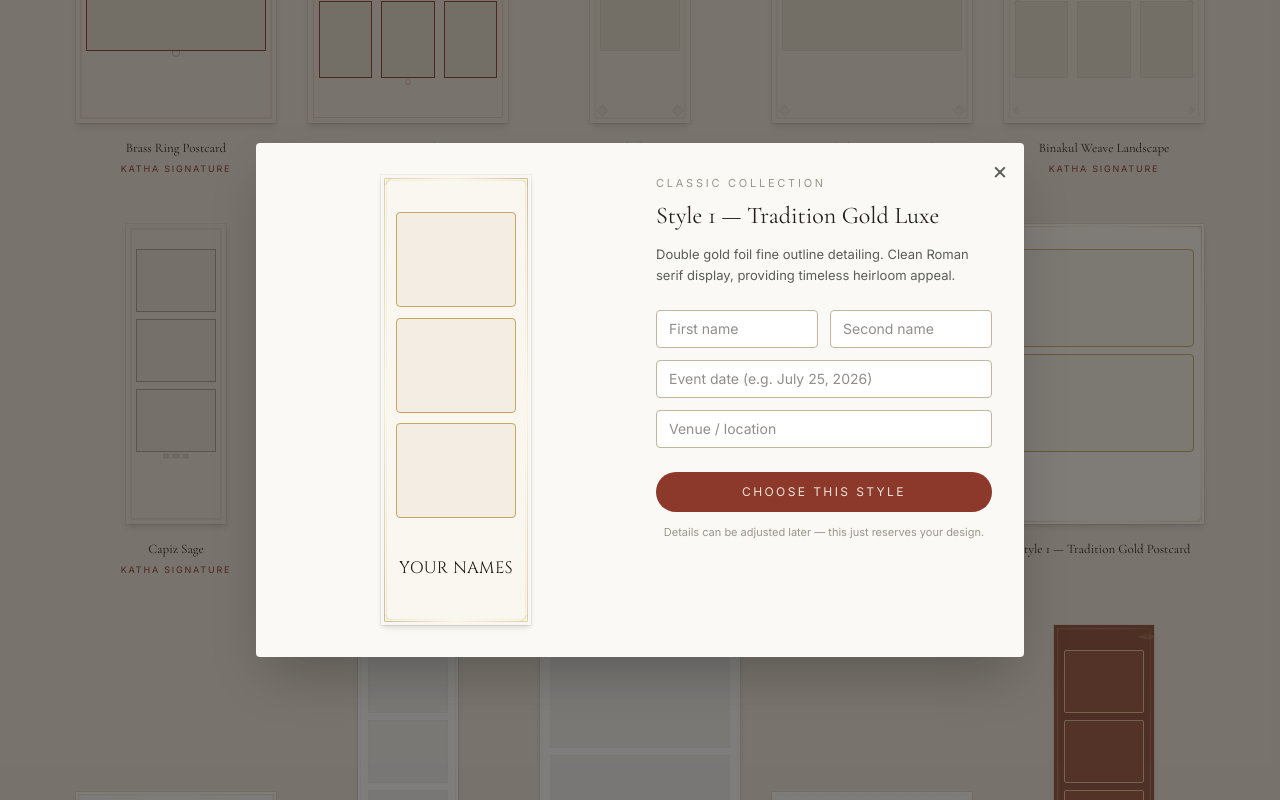
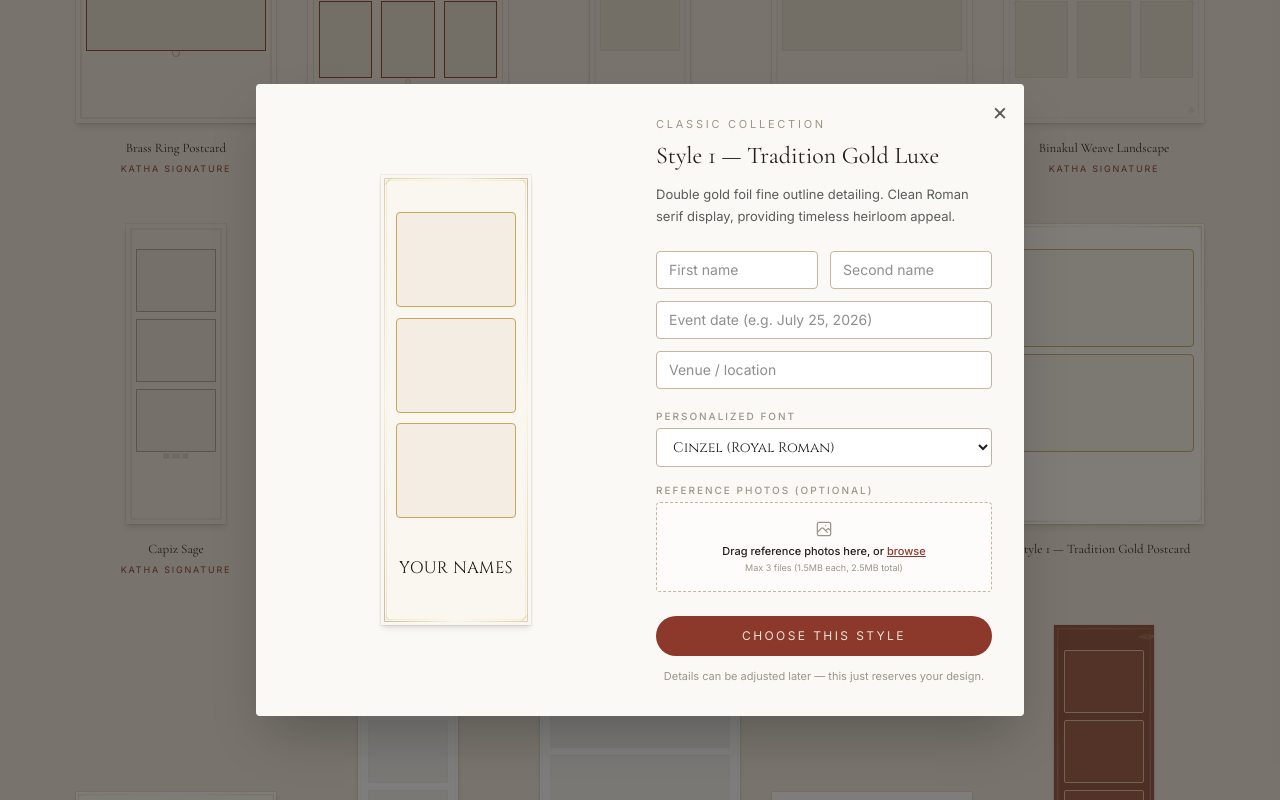
Before and after one commit to kathaphoto-booth/template-studio, a Next.js app: page /gallery in a window 1280 px wide. Both pictures are taken after a click on the button "Style 1 — Tradition Gold Luxe". Shown: the part 1326-2126 px from the top of the page. Built offline with nearby package versions, Linux system fonts and the light colour scheme; a web font is replaced by a local one.

Commit message:
feat: correct horizontal postcard layouts, expose luxury font storefront selection, and add drag-and-drop reference uploads

```diff
--- a/app/api/selection/route.ts
+++ b/app/api/selection/route.ts
@@ -19,6 +19,8 @@ type Selection = {
   names?: string | null;
   date?: string | null;
   venue?: string | null;
+  fontFamily?: string | null;
+  referencePhotos?: string[] | null;
   lead?: string | null;
   selectedAt: string;
 };
@@ -42,16 +44,32 @@ async function dispatchEmail(s: Selection): Promise<{ ok: boolean; detail: strin
 
   const subject = `Template chosen — ${s.names || "client"} · ${s.templateName}`;
   const lines = [
-    `Template:   ${s.templateName}  (${s.templateId})`,
-    `Layout:     ${s.layout}`,
-    `Names:      ${s.names || "—"}`,
-    `Date:       ${s.date || "—"}`,
-    `Venue:      ${s.venue || "—"}`,
-    s.lead ? `Lead token: ${s.lead}` : null,
-    `Selected:   ${s.selectedAt}`,
+    `Template:    ${s.templateName}  (${s.templateId})`,
+    `Layout:      ${s.layout}`,
+    `Names:       ${s.names || "—"}`,
+    `Date:        ${s.date || "—"}`,
+    `Venue:       ${s.venue || "—"}`,
+    `Font Family: ${s.fontFamily || "—"}`,
+    s.lead ? `Lead token:  ${s.lead}` : null,
+    `Selected:    ${s.selectedAt}`,
   ].filter(Boolean).join("\n");
 
-  const html = `<pre style="font-family:ui-monospace,Menlo,monospace;font-size:13px;line-height:1.6;color:#241E1A;background:#EAE2D5;padding:24px;border-radius:4px;">${lines}</pre>`;
+  let html = `<pre style="font-family:ui-monospace,Menlo,monospace;font-size:13px;line-height:1.6;color:#241E1A;background:#EAE2D5;padding:24px;border-radius:4px;">${lines}</pre>`;
+
+  if (s.referencePhotos && s.referencePhotos.length > 0) {
+    html += `
+      <div style="margin-top:20px; font-family: sans-serif;">
+        <h3 style="font-size:14px; color:#241E1A; margin-bottom: 12px; font-weight: 600;">Uploaded Reference Photos:</h3>
+        <div style="display:flex; gap:12px; flex-wrap:wrap;">
+          ${s.referencePhotos.map((photo, idx) => `
+            <div style="border: 1px solid #C4B59D; border-radius: 4px; padding: 4px; background: white;">
+              <img src="${photo}" alt="Reference Photo ${idx + 1}" style="max-width:200px; max-height:200px; object-fit:cover; display:block; border-radius: 2px;" />
+            </div>
+          `).join("")}
+        </div>
+      </div>
+    `;
+  }
 
   try {
     const resend = new Resend(apiKey);
@@ -60,7 +78,7 @@ async function dispatchEmail(s: Selection): Promise<{ ok: boolean; detail: strin
       to: toAddr,
       subject,
       html,
-      text: lines,
+      text: lines + (s.referencePhotos && s.referencePhotos.length > 0 ? `\n\n[Attached reference photos: ${s.referencePhotos.length}]` : ""),
     });
     if (error) return { ok: false, detail: `resend error: ${error.message || JSON.stringify(error)}` };
     return { ok: true, detail: `email sent (id ${data?.id || "?"})` };
@@ -104,6 +122,10 @@ export async function POST(req: NextRequest) {
     names: body.names ? String(body.names).slice(0, 200) : null,
     date: body.date ? String(body.date).slice(0, 100) : null,
     venue: body.venue ? String(body.venue).slice(0, 300) : null,
+    fontFamily: body.fontFamily ? String(body.fontFamily).slice(0, 200) : null,
+    referencePhotos: body.referencePhotos && Array.isArray(body.referencePhotos)
+      ? body.referencePhotos.map((p: any) => String(p))
+      : null,
     lead: body.lead ? String(body.lead).slice(0, 200) : null,
     selectedAt: new Date().toISOString(),
   };
--- a/app/gallery/page.tsx
+++ b/app/gallery/page.tsx
@@ -9,7 +9,7 @@
 // ----------------------------------------------------------------------
 
 import React, { useState, useMemo } from "react";
-import { PRESETS, renderDecorativeSvg, type PhotoboothPreset, resolveLayout, VIEWBOX } from "@/lib/templates";
+import { PRESETS, renderDecorativeSvg, type PhotoboothPreset, resolveLayout, VIEWBOX, LUXURY_FONTS } from "@/lib/templates";
 
 type TierFilter = "all" | "signature" | "classic";
 type FormatFilter = "all" | "strip" | "postcard-vertical" | "postcard";
@@ -37,6 +37,7 @@ function TemplateCanvas({
   names = "",
   date = "",
   venue = "",
+  fontFamily = "",
 }: {
   preset: PhotoboothPreset;
   width: number;
@@ -45,9 +46,11 @@ function TemplateCanvas({
   names?: string;
   date?: string;
   venue?: string;
+  fontFamily?: string;
 }) {
   const { vb } = tileDims(preset.type);
-  const isCursive = preset.fontFamily.toLowerCase().includes("cursive");
+  const activeFont = fontFamily || preset.fontFamily;
+  const isCursive = activeFont.toLowerCase().includes("cursive");
   const svg = renderDecorativeSvg(preset.id, preset.type, preset.textColor, preset.secondaryColor, preset.borderColor, "bottom");
   const layout = resolveLayout(preset.layoutId, preset.type);
   const viewBox = VIEWBOX[preset.type];
@@ -107,7 +110,7 @@ function TemplateCanvas({
             {showText ? (
               <>
                 <div
-                  style={{ fontFamily: preset.fontFamily, fontSize: Math.max(11, width * 0.11), lineHeight: 1.05 }}
+                  style={{ fontFamily: activeFont, fontSize: Math.max(11, width * 0.11), lineHeight: 1.05 }}
                   className={isCursive ? "normal-case" : "uppercase tracking-wide"}
                 >
                   {names || "Your Names"}
@@ -147,6 +150,11 @@ export default function GalleryPage() {
   const [nameTwo, setNameTwo] = useState("");
   const [date, setDate] = useState("");
   const [venue, setVenue] = useState("");
+  const [selectedFont, setSelectedFont] = useState("");
+  const [referencePhotos, setReferencePhotos] = useState<string[]>([]);
+  const [uploading, setUploading] = useState(false);
+  const [errorMsg, setErrorMsg] = useState("");
+  const [dragActive, setDragActive] = useState(false);
   const [confirmed, setConfirmed] = useState(false);
 
   const filtered = useMemo(() => {
@@ -166,12 +174,100 @@ export default function GalleryPage() {
     setNameTwo("");
     setDate("");
     setVenue("");
+    setSelectedFont(p.fontFamily);
+    setReferencePhotos([]);
+    setErrorMsg("");
     setConfirmed(false);
+  };
+
+  const handleFiles = (files: FileList) => {
+    setErrorMsg("");
+    const maxFiles = 3;
+    const maxSize = 1.5 * 1024 * 1024; // 1.5MB per file
+    const maxTotalSize = 2.5 * 1024 * 1024; // 2.5MB total
+
+    const newPhotos = [...referencePhotos];
+
+    if (newPhotos.length + files.length > maxFiles) {
+      setErrorMsg(`You can upload a maximum of ${maxFiles} reference photos.`);
+      return;
+    }
+
+    let sizeSum = 0;
+    newPhotos.forEach(p => {
+      sizeSum += p.length * 0.75;
+    });
+
+    Array.from(files).forEach((file) => {
+      if (!file.type.startsWith("image/")) {
+        setErrorMsg("Only image files (JPEG, PNG, WEBP) are supported.");
+        return;
+      }
+      if (file.size > maxSize) {
+        setErrorMsg(`Each file must be under 1.5MB. "${file.name}" is too large.`);
+        return;
+      }
+      sizeSum += file.size;
+    });
+
+    if (sizeSum > maxTotalSize) {
+      setErrorMsg("Total upload size is limited to 2.5MB. Please choose smaller or compressed images.");
+      return;
+    }
+
+    setUploading(true);
+    let loaded = 0;
+    const targets = Array.from(files);
+
+    if (targets.length === 0) {
+      setUploading(false);
+      return;
+    }
+
+    targets.forEach((file) => {
+      const reader = new FileReader();
+      reader.onload = (e) => {
+        if (e.target?.result && typeof e.target.result === "string") {
+          newPhotos.push(e.target.result);
+        }
+        loaded++;
+        if (loaded === targets.length) {
+          setReferencePhotos(newPhotos);
+          setUploading(false);
+        }
+      };
+      reader.onerror = () => {
+        setErrorMsg("Failed to read one or more files.");
+        loaded++;
+        if (loaded === targets.length) {
+          setUploading(false);
+        }
+      };
+      reader.readAsDataURL(file);
+    });
+  };
+
+  const handleDrag = (e: React.DragEvent) => {
+    e.preventDefault();
+    e.stopPropagation();
+    if (e.type === "dragenter" || e.type === "dragover") {
+      setDragActive(true);
+    } else if (e.type === "dragleave") {
+      setDragActive(false);
+    }
+  };
+
+  const handleDrop = (e: React.DragEvent) => {
+    e.preventDefault();
+    e.stopPropagation();
+    setDragActive(false);
+    if (e.dataTransfer.files && e.dataTransfer.files[0]) {
+      handleFiles(e.dataTransfer.files);
+    }
   };
 
   const confirmSelection = async () => {
     if (!selected) return;
-    // Pull ?lead=<token> from the URL so HoneyBook-linked clients are attributable
     const lead = typeof window !== "undefined"
       ? new URLSearchParams(window.location.search).get("lead")
       : null;
@@ -182,32 +278,28 @@ export default function GalleryPage() {
       names: names || null,
       date: date.trim() || null,
       venue: venue.trim() || null,
+      fontFamily: selectedFont || null,
+      referencePhotos: referencePhotos.length > 0 ? referencePhotos : null,
       lead,
       selectedAt: new Date().toISOString(),
     };
 
-    // Persist locally as offline fallback (always)
     try {
       const prev = JSON.parse(localStorage.getItem("katha_selections") || "[]");
       localStorage.setItem("katha_selections", JSON.stringify([payload, ...prev].slice(0, 50)));
     } catch {}
 
-    // POST to /api/selection — email notification + future HoneyBook sync
     try {
       const res = await fetch("/api/selection", {
         method: "POST",
         headers: { "Content-Type": "application/json" },
         body: JSON.stringify(payload),
       });
-      // 200 = dispatched, 202 = recorded but no dispatch (env not set yet)
       if (res.ok || res.status === 202) {
         setConfirmed(true);
         return;
       }
-    } catch {
-      // Network error — still show success since we have the local copy
-    }
-    // Soft-success: the localStorage copy still lets the studio pick it up
+    } catch {}
     setConfirmed(true);
   };
 
@@ -355,6 +447,7 @@ export default function GalleryPage() {
                     names={names}
                     date={date}
                     venue={venue}
+                    fontFamily={selectedFont}
                   />
                 </div>
 
@@ -381,6 +474,98 @@ export default function GalleryPage() {
                       className="w-full border px-3 py-2 text-sm rounded-sm bg-white focus:outline-none" style={{ borderColor: "#C4B59D" }} />
                     <input value={venue} onChange={(e) => setVenue(e.target.value)} placeholder="Venue / location"
                       className="w-full border px-3 py-2 text-sm rounded-sm bg-white focus:outline-none" style={{ borderColor: "#C4B59D" }} />
+
+                    {/* Dynamic luxury font gallery selector */}
+                    <div className="flex flex-col gap-1 mt-2">
+                      <label className="text-[10px] uppercase tracking-[0.2em] font-medium" style={{ color: "#9C958A" }}>
+                        Personalized Font
+                      </label>
+                      <select
+                        value={selectedFont}
+                        onChange={(e) => setSelectedFont(e.target.value)}
+                        className="w-full border px-3 py-2 text-sm rounded-sm bg-white focus:outline-none focus:ring-1 focus:ring-[#8C382A] cursor-pointer"
+                        style={{ borderColor: "#C4B59D", fontFamily: selectedFont }}
+                      >
+                        {LUXURY_FONTS.map((font) => (
+                          <option key={font.css} value={font.css} style={{ fontFamily: font.css }}>
+                            {font.name}
+                          </option>
+                        ))}
+                      </select>
+                    </div>
+
+                    {/* Drag & Drop Reference Photos Uploader */}
+                    <div className="flex flex-col gap-1 mt-4">
+                      <label className="text-[10px] uppercase tracking-[0.2em] font-medium" style={{ color: "#9C958A" }}>
+                        Reference Photos (Optional)
+                      </label>
+
+                      <div
+                        onDragEnter={handleDrag}
+                        onDragOver={handleDrag}
+                        onDragLeave={handleDrag}
+                        onDrop={handleDrop}
+                        className={`relative border border-dashed rounded-sm p-4 text-center transition-all ${
+                          dragActive ? "border-[#8C382A] bg-[#F2ECE0]" : "border-[#C4B59D] bg-white/50"
+                        }`}
+                        style={{ minHeight: "90px" }}
+                      >
+                        <input
+                          type="file"
+                          multiple
+                          accept="image/*"
+                          className="absolute inset-0 w-full h-full opacity-0 cursor-pointer"
+                          onChange={(e) => {
+                            if (e.target.files) handleFiles(e.target.files);
+                          }}
+                          disabled={uploading}
+                        />
+
+                        <div className="flex flex-col items-center justify-center h-full pointer-events-none">
+                          <svg className="w-5 h-5 mb-1 text-[#9C958A]" fill="none" stroke="currentColor" viewBox="0 0 24 24">
+                            <path strokeLinecap="round" strokeLinejoin="round" strokeWidth={1.5} d="M4 16l4.586-4.586a2 2 0 012.828 0L16 16m-2-2l1.586-1.586a2 2 0 012.828 0L20 14m-6-6h.01M6 20h12a2 2 0 002-2V6a2 2 0 00-2-2H6a2 2 0 00-2 2v12a2 2 0 002 2z" />
+                          </svg>
+                          {uploading ? (
+                            <p className="text-[11px]" style={{ color: "#5A5D5A" }}>Reading files...</p>
+                          ) : (
+                            <>
+                              <p className="text-[11px] font-medium" style={{ color: "#241E1A" }}>
+                                Drag reference photos here, or <span className="underline text-[#8C382A]">browse</span>
+                              </p>
+                              <p className="text-[9px] mt-0.5" style={{ color: "#9C958A" }}>
+                                Max 3 files (1.5MB each, 2.5MB total)
+                              </p>
+                            </>
+                          )}
+                        </div>
+                      </div>
+
+                      {/* Error message */}
+                      {errorMsg && (
+                        <p className="text-[11px] font-medium mt-1 text-[#8C382A]">
+                          {errorMsg}
+                        </p>
+                      )}
+
+                      {/* Thumbnail Preview Grid */}
+                      {referencePhotos.length > 0 && (
+                        <div className="flex gap-2 flex-wrap mt-2">
+                          {referencePhotos.map((photo, index) => (
+                            <div key={index} className="relative w-14 h-14 border rounded-sm overflow-hidden" style={{ borderColor: "#C4B59D" }}>
+                              <img src={photo} alt={`Preview ${index + 1}`} className="w-full h-full object-cover" />
+                              <button
+                                type="button"
+                                onClick={() => setReferencePhotos(prev => prev.filter((_, i) => i !== index))}
+                                className="absolute top-0.5 right-0.5 bg-[#241E1A]/80 hover:bg-[#8C382A] text-white text-[9px] w-3.5 h-3.5 rounded-full flex items-center justify-center transition-colors"
+                                title="Remove photo"
+                              >
+                                ×
+                              </button>
+                            </div>
+                          ))}
+                        </div>
+                      )}
+                    </div>
                   </div>
 
                   <button
```
Also changed, not shown: lib/templates.ts (+8 -6 lines).
